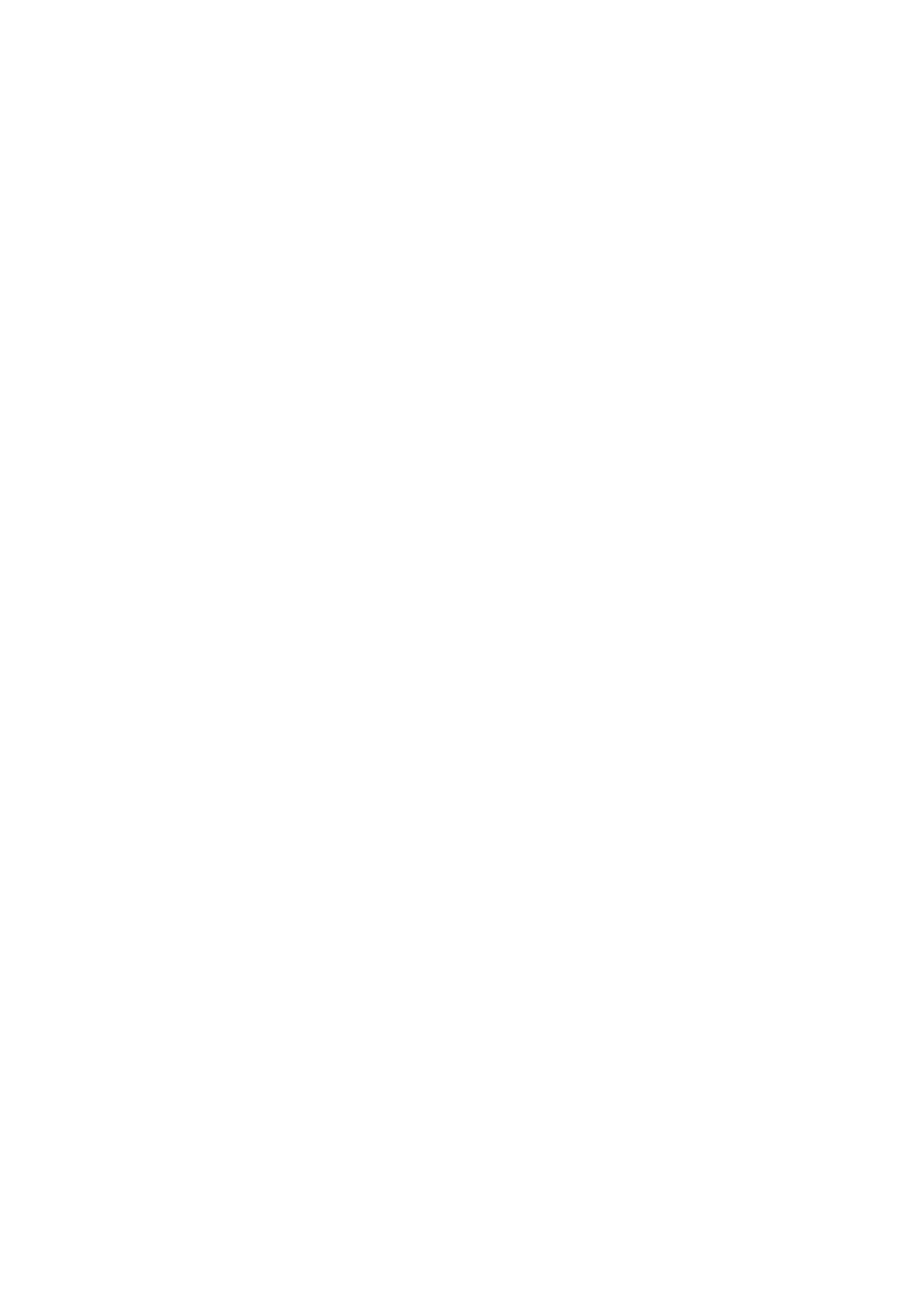
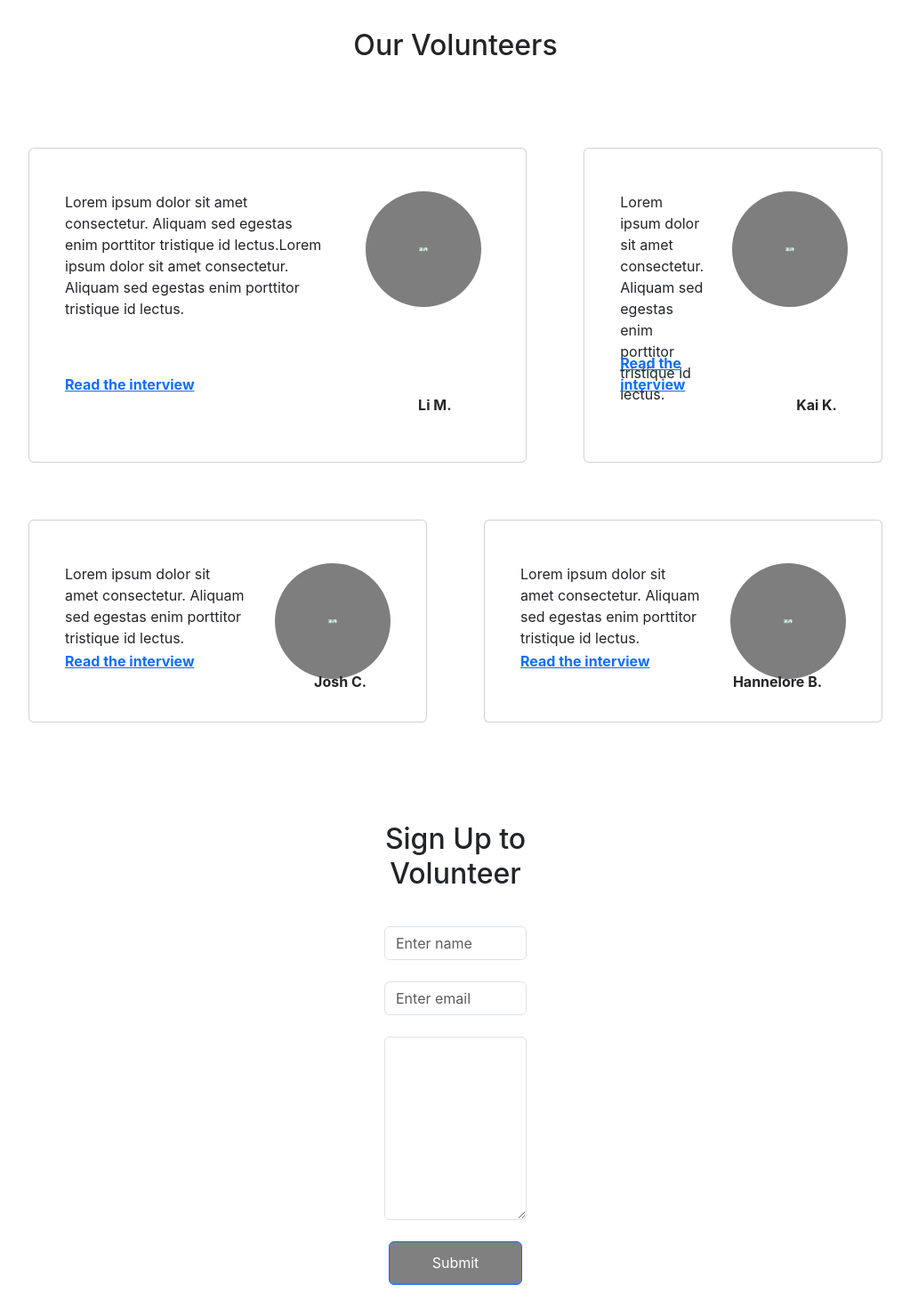
Before and after one commit to 1thing-org/1thing.org, a React (Create React App) app: page /testimonials in a window 1280 px wide. Shown: the part 880-2350 px from the top of the page at 89% size, without its empty margins (128-1151 px from the left). Before the commit the page ends 800 px from the top, so only its background shows below. Built offline with nearby package versions, Linux system fonts and the light colour scheme.

Commit message:
updated testimonial, about, and contact pages

```diff
--- a/src/components/about/AboutUs.tsx
+++ b/src/components/about/AboutUs.tsx
@@ -1,13 +1,21 @@
 import React, {Component} from 'react'
 import NavBar from '../navbar/NavBar';
 import Footer from '../footer/Footer';
+import HeroSection from '../hero/HeroSection';
+
+const aboutHeroData: {heading: string, subheading: string} = {
+    "heading": `1 Thing Against Racism About Page`,
+    "subheading": `Lorem ipsum dolor sit amet consectetur. Aliquam sed egestas enim porttitor tristique id lectus.
+                    Eget orci vestibulum fringilla diam adipiscing proin. Auctor vestibulum varius interdum euismod
+                    convallis ultricies mauris sollicitudin nisl.`
+}
 
 class AboutUs extends Component{
     render() {
         return (
             <div>
                 <NavBar />
-                <h1>About Page</h1>
+                <HeroSection heading={aboutHeroData.heading} subheading={aboutHeroData.subheading} />
                 <Footer />
             </div>
         )
--- a/src/components/contact/Contact.tsx
+++ b/src/components/contact/Contact.tsx
@@ -1,13 +1,23 @@
 import React, {Component} from 'react'
 import NavBar from '../navbar/NavBar';
 import Footer from '../footer/Footer';
+import HeroSection from '../hero/HeroSection';
+import SignUp from '../signup/SignUp';
+
+const contactHeroData: {heading: string, subheading: string} = {
+    "heading": `1 Thing Against Racism Contact Page`,
+    "subheading": `Lorem ipsum dolor sit amet consectetur. Aliquam sed egestas enim porttitor tristique id lectus.
+                    Eget orci vestibulum fringilla diam adipiscing proin. Auctor vestibulum varius interdum euismod
+                    convallis ultricies mauris sollicitudin nisl.`
+}
 
 class Contact extends Component{
     render() {
         return (
             <div>
                 <NavBar />
-                <h1>Contact Page</h1>
+                <HeroSection heading={contactHeroData.heading} subheading={contactHeroData.subheading} />
+                <SignUp />
                 <Footer />
             </div>
         )
--- a/src/components/home/ActionSection/ActionSection.css
+++ b/src/components/home/ActionSection/ActionSection.css
@@ -1,13 +1,24 @@
 #action-section {
-    margin: 7rem 8rem;
+    margin: 7rem 8rem 0 8rem;
 }
 
 #action-desc {
     padding: 0 15rem 2rem 15rem;
 }
 
+#action-desc p {
+    padding-top: 0.8rem;
+}
+
 .action-row {
     display: flex;
     flex-direction: row;
+}
 
+#find-button {
+    margin: 4rem 0 8rem 0;
+    padding: 1rem 1.5rem;
+    border-radius: 1rem;
+    font-size: larger;
+    background-color: grey;
 }
--- a/src/components/home/ActionSection/ActionSection.tsx
+++ b/src/components/home/ActionSection/ActionSection.tsx
@@ -1,4 +1,5 @@
 import React, {Component} from 'react';
+import Button from 'react-bootstrap/Button';
 import Action from './Action';
 import './ActionSection.css';
 
@@ -37,6 +38,7 @@ class ActionSection extends Component {
                         <Action desc={actionData[2].desc}/>
                         <Action desc={actionData[3].desc}/>
                     </div>
+                    <Button id="find-button">Find your one thing</Button>
                 </div>
             </div>
         )
--- /dev/null
+++ b/src/components/signup/SignUp.css
@@ -0,0 +1,12 @@
+.signup-form {
+    margin: 5rem 35rem;
+}
+
+h2 {
+    padding-bottom: 2rem;
+}
+
+#submit-button {
+    padding: 0.7rem 3rem;
+    background-color: grey;
+}
--- /dev/null
+++ b/src/components/signup/SignUp.tsx
@@ -0,0 +1,25 @@
+import React, {Component} from 'react';
+import Form from 'react-bootstrap/Form';
+import Button from 'react-bootstrap/Button';
+import './SignUp.css';
+
+class SignUp extends Component {
+    render(){
+        return (
+            <div className="signup-form">
+                <h2>Sign Up to Volunteer</h2>
+                <Form>
+                    <Form.Control id="form-name" type="name" placeholder="Enter name" />
+                    <br />
+                    <Form.Control id="form-email" type="email" placeholder="Enter email" />
+                    <br />
+                    <Form.Control id="form-comment" as="textarea" rows={8} />
+                    <br />
+                    <Button id="submit-button" as="input" type="submit" value="Submit" />{' '}
+                </Form>
+            </div>
+        )
+    }
+}
+
+export default SignUp;
--- a/src/components/testimonials/Testimonials.tsx
+++ b/src/components/testimonials/Testimonials.tsx
@@ -1,13 +1,25 @@
 import React, {Component} from 'react'
 import NavBar from '../navbar/NavBar';
 import Footer from '../footer/Footer';
+import HeroSection from '../hero/HeroSection';
+import VolunteerSection from './VolunteerSection/VolunteerSection';
+import SignUp from '../signup/SignUp';
+
+const testimonialHeroData: {heading: string, subheading: string} = {
+    "heading": `1 Thing Against Racism Testimonials Page`,
+    "subheading": `Lorem ipsum dolor sit amet consectetur. Aliquam sed egestas enim porttitor tristique id lectus.
+                    Eget orci vestibulum fringilla diam adipiscing proin. Auctor vestibulum varius interdum euismod
+                    convallis ultricies mauris sollicitudin nisl.`
+}
 
 class Testimonials extends Component{
     render() {
         return (
             <div>
                 <NavBar />
-                <h1>Testimonials Page</h1>
+                <HeroSection heading={testimonialHeroData.heading} subheading={testimonialHeroData.subheading} />
+                <VolunteerSection />
+                <SignUp />
                 <Footer />
             </div>
         )
--- /dev/null
+++ b/src/components/testimonials/VolunteerSection/Volunteer.css
@@ -0,0 +1,36 @@
+#volunteer {
+    display: flex;
+    flex-direction: row;
+    margin: 2rem 2rem;
+    padding: 2rem 1.5rem;
+}
+
+#left-side {
+    text-align: left;
+    position: relative;
+    width: 60%;
+}
+
+
+#volunteer-interview {
+    font-weight: bold;
+    position: absolute;
+    bottom: 15%;
+}
+
+#right-side {
+    /* position: relative; */
+}
+
+#volunteer-profile-pic {
+    height: 130px;
+    width: 130px;
+    border-radius: 100px;
+}
+
+#volunteer-name {
+    font-weight: bold;
+    position: absolute;
+    bottom: 15%;
+    right: 15%;
+}
--- /dev/null
+++ b/src/components/testimonials/VolunteerSection/Volunteer.tsx
@@ -0,0 +1,33 @@
+import React, {Component} from 'react';
+import Card from 'react-bootstrap/Card';
+import "./Volunteer.css";
+
+type Props = {
+    name: string;
+    quote: string;
+    pic: string;
+    interview: string;
+}
+
+class Volunteer extends Component<Props> {
+    constructor(props: Props){
+        super(props);
+    }
+
+    render() {
+        return (
+            <Card id="volunteer">
+                <Card.Body id="left-side">
+                    <Card.Text id="volunteer-quote">{this.props.quote}</Card.Text>
+                    <Card.Link href={this.props.interview} id="volunteer-interview">Read the interview</Card.Link>
+                </Card.Body>
+                <Card.Body id="right-side">
+                    <Card.Img id="volunteer-profile-pic" src={this.props.pic}/>
+                    <Card.Text id="volunteer-name">{this.props.name}</Card.Text>
+                </Card.Body>
+            </Card>
+        )
+    }
+}
+
+export default Volunteer;
--- /dev/null
+++ b/src/components/testimonials/VolunteerSection/VolunteerSection.css
@@ -0,0 +1,12 @@
+#volunteer-section{
+    margin: 5rem 8rem;
+}
+
+#volunteers {
+    margin: 2rem 0;
+}
+
+#top-section, #bottom-section{
+    display: flex;
+    flex-direction: row;
+}
--- /dev/null
+++ b/src/components/testimonials/VolunteerSection/VolunteerSection.tsx
@@ -0,0 +1,53 @@
+import React, {Component} from 'react';
+import Volunteer from './Volunteer';
+import './VolunteerSection.css';
+
+const volunteerData: {name: string, quote: string, pic: string, interview: string}[] = [
+    {
+        "name": "Li M.",
+        "quote": "Lorem ipsum dolor sit amet consectetur. Aliquam sed egestas enim porttitor tristique id lectus.Lorem ipsum dolor sit amet consectetur. Aliquam sed egestas enim porttitor tristique id lectus.",
+        "pic": require("./../../../assets/home-page/placeholder-image.png"),
+        "interview": ""
+    },
+    {
+        "name": "Kai K.",
+        "quote": "Lorem ipsum dolor sit amet consectetur. Aliquam sed egestas enim porttitor tristique id lectus.",
+        "pic": require("./../../../assets/home-page/placeholder-image.png"),
+        "interview": ""
+    },
+    {
+        "name": "Josh C.",
+        "quote": "Lorem ipsum dolor sit amet consectetur. Aliquam sed egestas enim porttitor tristique id lectus.",
+        "pic": require("./../../../assets/home-page/placeholder-image.png"),
+        "interview": ""
+    },
+    {
+        "name": "Hannelore B.",
+        "quote": "Lorem ipsum dolor sit amet consectetur. Aliquam sed egestas enim porttitor tristique id lectus.",
+        "pic": require("./../../../assets/home-page/placeholder-image.png"),
+        "interview": ""
+    }
+]
+
+
+class VolunteerSection extends Component {
+    render() {
+        return (
+            <div id="volunteer-section">
+                <h2>Our Volunteers</h2>
+                <div id="volunteers">
+                    <div id="top-section">
+                        <Volunteer name={volunteerData[0].name} quote={volunteerData[0].quote} pic={volunteerData[0].pic} interview={volunteerData[0].interview}/>
+                        <Volunteer name={volunteerData[1].name} quote={volunteerData[1].quote} pic={volunteerData[1].pic} interview={volunteerData[1].interview}/>
+                    </div>
+                    <div id="bottom-section">
+                        <Volunteer name={volunteerData[2].name} quote={volunteerData[2].quote} pic={volunteerData[2].pic} interview={volunteerData[2].interview}/>
+                        <Volunteer name={volunteerData[3].name} quote={volunteerData[3].quote} pic={volunteerData[3].pic} interview={volunteerData[3].interview}/>
+                    </div>
+                </div>
+            </div>
+        )
+    }
+}
+
+export default VolunteerSection;
```
